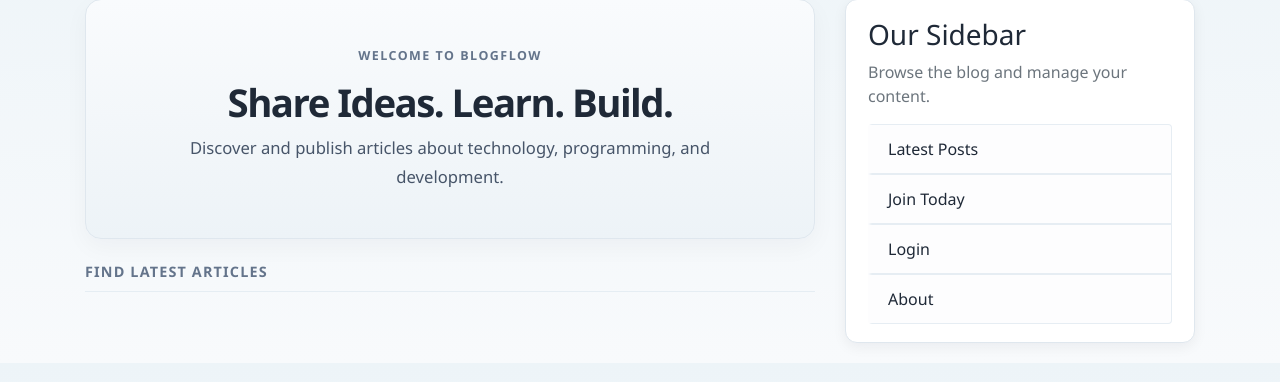
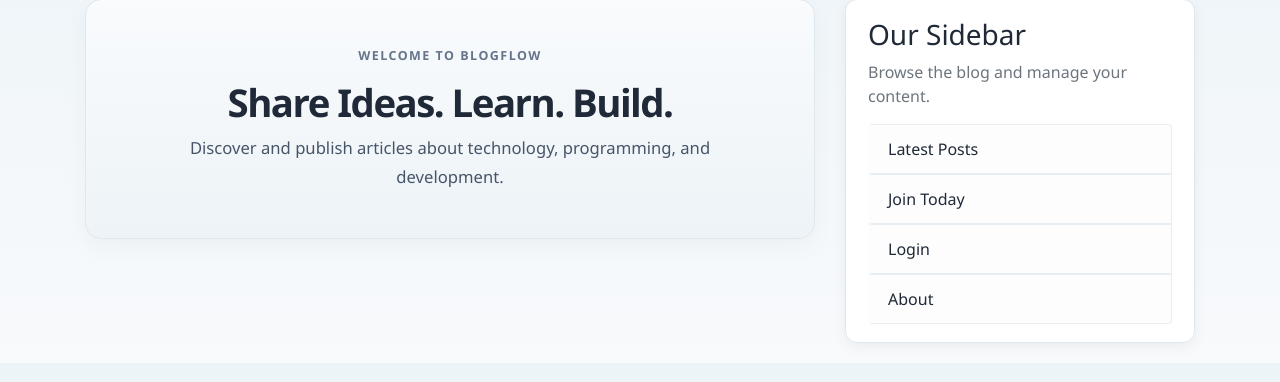
Before and after one commit to ShViNaY/Blog_creation-, a Django app: page / in a window 1280 px wide. Shown: the part 113-495 px from the top of the page. Run offline with Django 5.2, Linux system fonts and the light colour scheme; data that the repository does not hold is empty.

Commit message:
Fixed home oage again for UI

```diff
--- a/blog/templates/blog/home.html
+++ b/blog/templates/blog/home.html
@@ -6,11 +6,10 @@
             <h1 class="hero-title">Share Ideas. Learn. Build.</h1>
             <p class="hero-subtitle">Discover and publish articles about technology, programming, and development.</p>
         </div>
-
+    {% else %}
         <div class="section-heading">
-            <span>Find Latest Articles</span>
+            <span>Latest Articles</span>
         </div>
-    {% endif %}
 
         {% for post in posts %}
             <!-- <h1>{{ post.title }}</h1>
@@ -28,6 +27,7 @@
             </div>
             </article>
         {% endfor %}
+    {% endif %}
 
     <div class="text-center mt-4">
         {% if is_paginated %}
```
Lines whose indentation alone changed are shown as unchanged.
